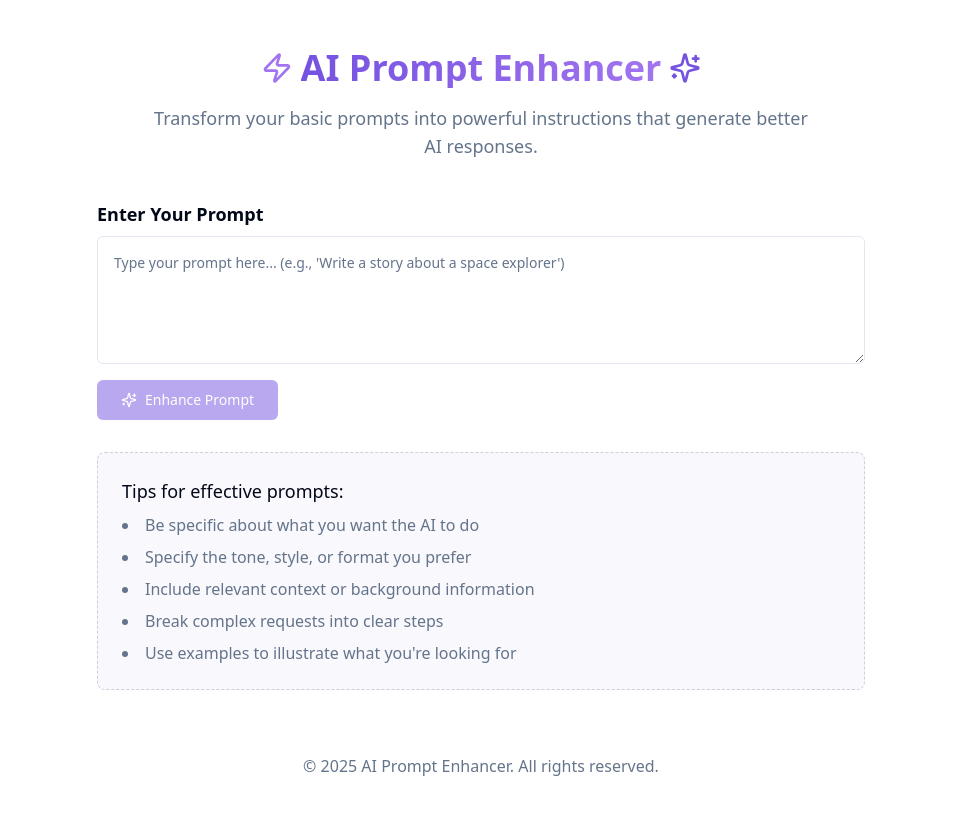
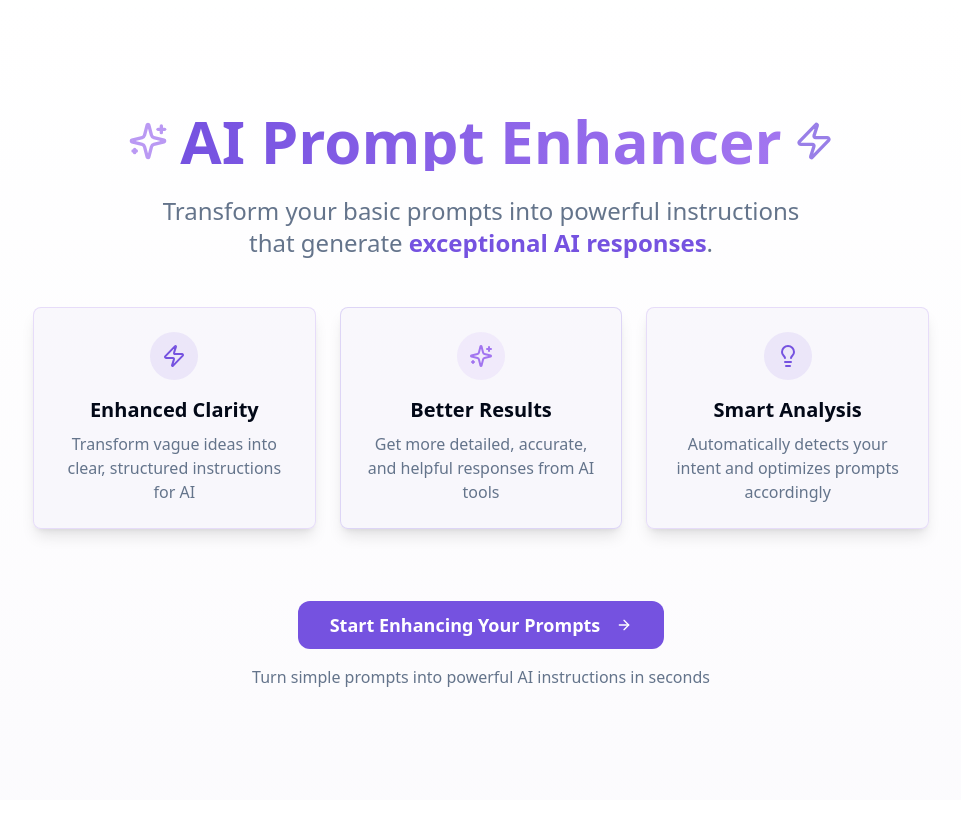
Before and after one commit to yash37158/prompt-spark-magic, a React (Vite) app: page / in a window 1280 px wide. Shown: the top 814 px of the page, without its empty margins (159-1120 px from the left). Built offline with nearby package versions, Linux system fonts and the light colour scheme.

Commit message:
Add landing page and CTA.
Implement a landing page with a call-to-action button to open the main application.

```diff
--- a/src/pages/Index.tsx
+++ b/src/pages/Index.tsx
@@ -2,11 +2,14 @@
 import React, { useState } from "react";
 import PromptInput from "@/components/PromptInput";
 import EnhancedOutput from "@/components/EnhancedOutput";
-import { Sparkles, Zap } from "lucide-react";
+import { Button } from "@/components/ui/button";
+import { Card, CardContent } from "@/components/ui/card";
+import { Sparkles, Zap, ArrowRight, Lightbulb } from "lucide-react";
 
 const Index = () => {
   const [enhancedPrompt, setEnhancedPrompt] = useState<string | null>(null);
   const [isEnhancing, setIsEnhancing] = useState(false);
+  const [showTool, setShowTool] = useState(false);
 
   const enhancePrompt = async (prompt: string) => {
     setIsEnhancing(true);
@@ -224,8 +227,77 @@ Please provide comprehensive details for each section above, maintaining a profe
   };
 
   return (
-    <div className="min-h-screen flex flex-col py-12 px-4 sm:px-6">
-      <div className="prompt-container">
+    <div className="min-h-screen bg-gradient-to-b from-background to-secondary/30">
+      {!showTool ? (
+        <div className="min-h-screen flex flex-col items-center justify-center px-4 sm:px-6 py-12 text-center">
+          <div className="max-w-4xl mx-auto">
+            <div className="mb-6 flex items-center justify-center gap-3">
+              <Sparkles size={40} className="text-accent animate-pulse" />
+              <h1 className="text-5xl md:text-6xl font-bold gradient-text">
+                AI Prompt Enhancer
+              </h1>
+              <Zap size={40} className="text-primary animate-pulse" />
+            </div>
+
+            <p className="text-xl md:text-2xl text-muted-foreground max-w-2xl mx-auto mb-8">
+              Transform your basic prompts into powerful instructions that generate
+              <span className="text-primary font-semibold"> exceptional AI responses</span>.
+            </p>
+
+            <div className="grid grid-cols-1 md:grid-cols-3 gap-6 my-12">
+              <Card className="bg-secondary/50 border-accent/20 shadow-lg hover:shadow-xl transition-all">
+                <CardContent className="p-6 flex flex-col items-center text-center">
+                  <div className="w-12 h-12 rounded-full bg-primary/10 flex items-center justify-center mb-4">
+                    <Zap size={24} className="text-primary" />
+                  </div>
+                  <h3 className="text-xl font-bold mb-2">Enhanced Clarity</h3>
+                  <p className="text-muted-foreground">
+                    Transform vague ideas into clear, structured instructions for AI
+                  </p>
+                </CardContent>
+              </Card>
+
+              <Card className="bg-secondary/50 border-primary/20 shadow-lg hover:shadow-xl transition-all">
+                <CardContent className="p-6 flex flex-col items-center text-center">
+                  <div className="w-12 h-12 rounded-full bg-accent/10 flex items-center justify-center mb-4">
+                    <Sparkles size={24} className="text-accent" />
+                  </div>
+                  <h3 className="text-xl font-bold mb-2">Better Results</h3>
+                  <p className="text-muted-foreground">
+                    Get more detailed, accurate, and helpful responses from AI tools
+                  </p>
+                </CardContent>
+              </Card>
+
+              <Card className="bg-secondary/50 border-accent/20 shadow-lg hover:shadow-xl transition-all">
+                <CardContent className="p-6 flex flex-col items-center text-center">
+                  <div className="w-12 h-12 rounded-full bg-primary/10 flex items-center justify-center mb-4">
+                    <Lightbulb size={24} className="text-primary" />
+                  </div>
+                  <h3 className="text-xl font-bold mb-2">Smart Analysis</h3>
+                  <p className="text-muted-foreground">
+                    Automatically detects your intent and optimizes prompts accordingly
+                  </p>
+                </CardContent>
+              </Card>
+            </div>
+
+            <Button
+              onClick={() => setShowTool(true)}
+              size="lg"
+              className="enhance-button px-8 py-6 rounded-xl text-lg font-semibold mt-6 group"
+            >
+              Start Enhancing Your Prompts
+              <ArrowRight className="ml-2 group-hover:translate-x-1 transition-transform" />
+            </Button>
+
+            <p className="mt-4 text-muted-foreground">
+              Turn simple prompts into powerful AI instructions in seconds
+            </p>
+          </div>
+        </div>
+      ) : (
+        <div className="prompt-container py-12 px-4 sm:px-6">
           <header className="text-center mb-10">
             <div className="flex items-center justify-center gap-2 mb-4">
               <Zap size={32} className="text-accent" />
@@ -258,9 +330,17 @@ Please provide comprehensive details for each section above, maintaining a profe
           </main>
 
           <footer className="mt-16 text-center text-muted-foreground">
+            <Button
+              variant="outline"
+              onClick={() => setShowTool(false)}
+              className="mb-4"
+            >
+              Back to Home
+            </Button>
             <p>© 2025 AI Prompt Enhancer. All rights reserved.</p>
           </footer>
         </div>
+      )}
     </div>
   );
 };
```
Lines whose indentation alone changed are shown as unchanged.
